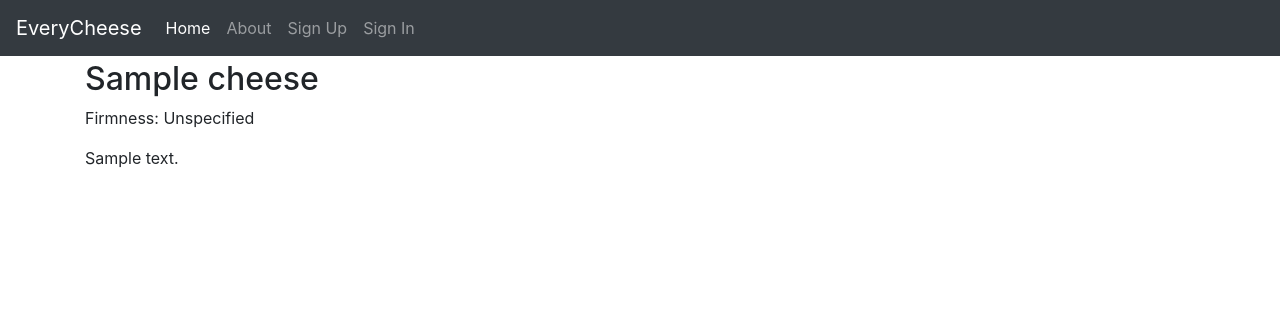
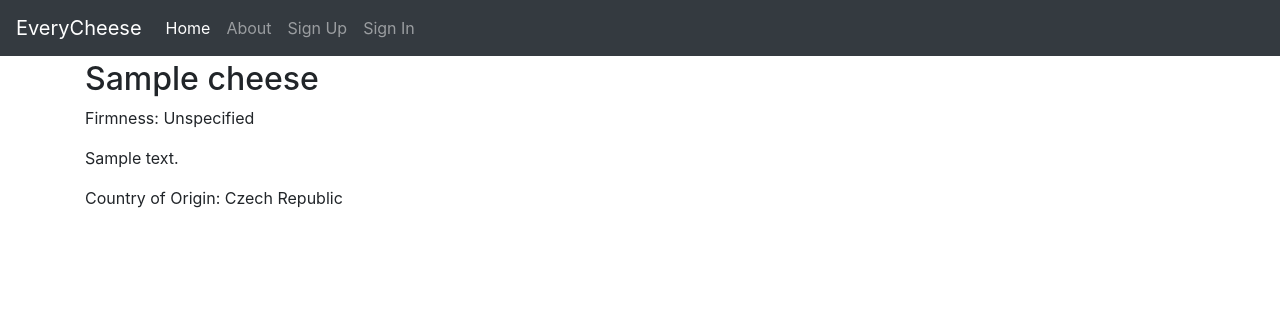
Before and after one commit to lm1298/everycheese, a Django app: a page that uses everycheese/templates/cheeses/cheese_detail.html in a window 1280 px wide. Shown: the top 316 px of the page. Run offline with Django 3.2, Linux system fonts and the light colour scheme; tables that the repository leaves empty hold one stand-in row (values such as "Sample post"); some libraries are stand-ins or nearby versions.

Commit message:
Implement cheese country of origin

```diff
--- a/everycheese/cheeses/models.py
+++ b/everycheese/cheeses/models.py
@@ -1,13 +1,15 @@
 from django.db import models
 from autoslug import AutoSlugField
 from model_utils.models import TimeStampedModel
+from django_countries.fields import CountryField
+
 class Cheese(TimeStampedModel):
 
     name = models.CharField("Name of Cheese", max_length=255, default="")
     slug = AutoSlugField("Cheese Address",
     unique=True, always_update=False, populate_from="name", default="")
     description = models.TextField("Description", blank=True)
-
+    country_of_origin = CountryField("Country of Origin", blank=True)
     class Firmness(models.TextChoices):
         UNSPECIFIED = "unspecified", "Unspecified"
         SOFT = "soft", "Soft"
--- a/everycheese/templates/cheeses/cheese_detail.html
+++ b/everycheese/templates/cheeses/cheese_detail.html
@@ -7,5 +7,10 @@
 {% endif %}
 {% if cheese.description %}
     <p>{{ cheese.description }}</p>
+{% if cheese.country_of_origin %}
+    <p>Country of Origin: {{ cheese.country_of_origin.name }}
+    <img src="{{ cheese.country_of_origin.flag }}" />
+    </p>
+{% endif %}
 {% endif %}
 {% endblock content %}
--- a/requirements/base.txt
+++ b/requirements/base.txt
@@ -3,7 +3,7 @@ python-slugify==4.0.1  # https://github.com/un33k/python-slugify
 Pillow==7.2.0  # https://github.com/python-pillow/Pillow
 whitenoise==5.2.0  # https://github.com/evansd/whitenoise
 unidecode==1.1.1 # https://pypi.org/project/Unidecode/
-
+django-countries==6.1.2
 # Django
 # ------------------------------------------------------------------------------
 django==3.1.1  # https://www.djangoproject.com/
```
Also changed, not shown: config/settings/base.py (+6 -4 lines), everycheese/cheeses/tests/factories.py (+1 -0 lines), everycheese/cheeses/migrations/0003_cheese_country_of_origin.py (added).
